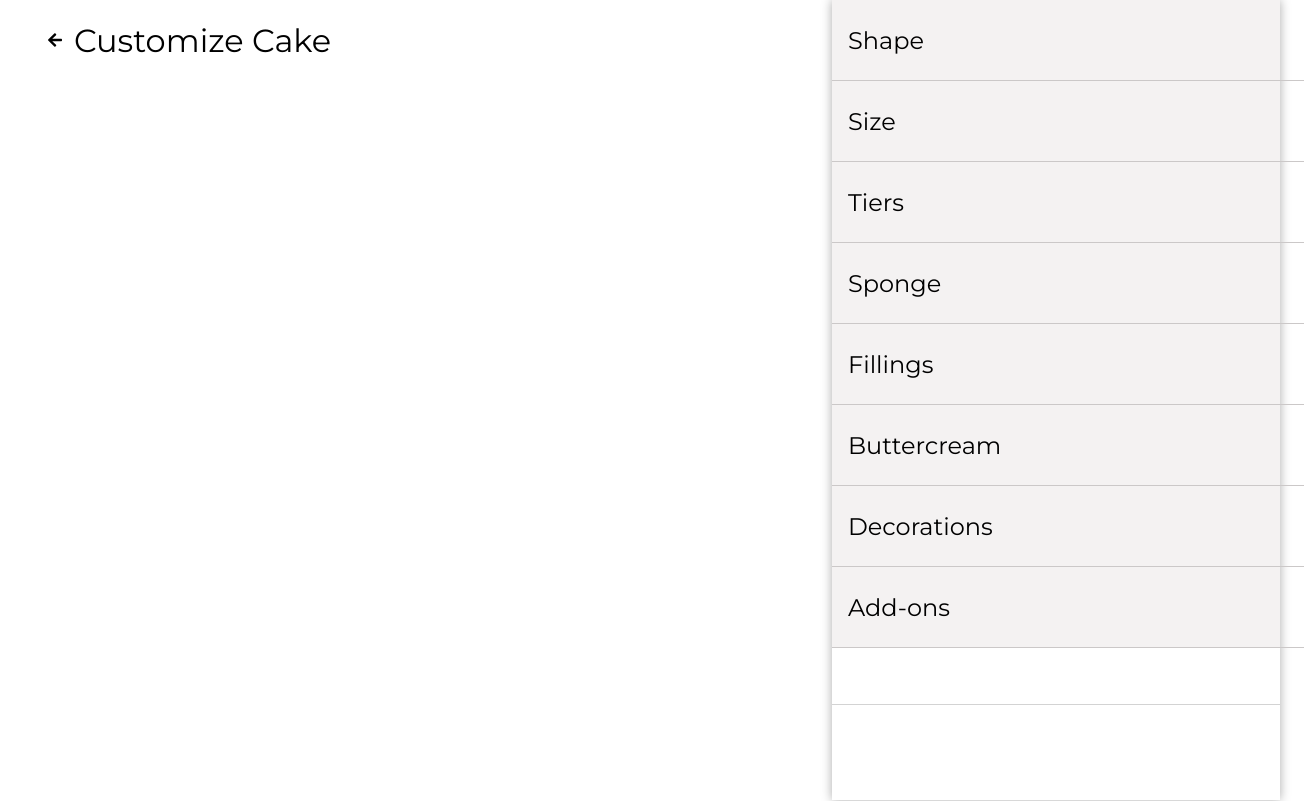
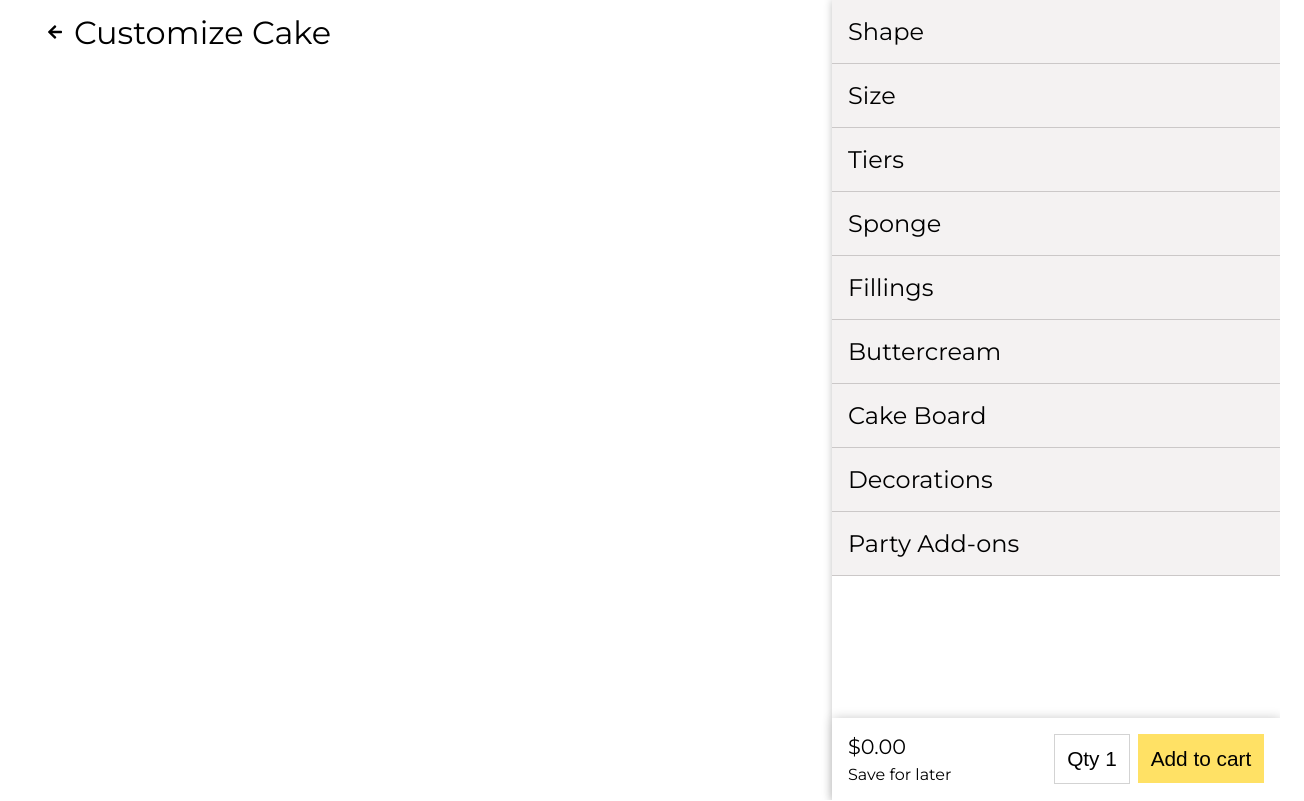
Before and after one commit to teyaleoni/teyas-bakery, a React (Create React App) app: page / in a window 1280 px wide. Shown: the whole page, 1304 px wide, since content can reach past the window. Built offline with nearby package versions, Linux system fonts and the light colour scheme.

Commit message:
organized, take out sass, some stylez

```diff
--- /dev/null
+++ b/src/Accordian.css
@@ -0,0 +1,21 @@
+.accordian {
+  overflow-y: scroll;
+}
+
+.categories {
+  margin: 0;
+  padding: 0;
+  background-color: rgb(244, 242, 242);
+}
+
+.category {
+  width: 100%;
+  border-bottom: 1px solid rgb(203, 200, 200);
+  height: 4rem;
+  list-style-type: none;
+  padding: 0.5rem;
+  padding-left: 1rem;
+  display: flex;
+  align-items: center;
+  font-size: 1.5em;
+}
--- /dev/null
+++ b/src/Accordian.js
@@ -0,0 +1,27 @@
+import React, { useState } from "react";
+import "./Accordian.css";
+
+function Accordian() {
+  const categories = [
+    { title: "Shape" },
+    { title: "Size" },
+    { title: "Tiers" },
+    { title: "Sponge" },
+    { title: "Fillings" },
+    { title: "Buttercream" },
+    { title: "Cake Board" },
+    { title: "Decorations" },
+    { title: "Party Add-ons" },
+  ];
+
+  return (
+    <div className="accordian">
+      <ul className={"categories"}>
+        {categories.map((category) => (
+          <li className={"category"}>{category.title}</li>
+        ))}
+      </ul>
+    </div>
+  );
+}
+export default Accordian;
--- /dev/null
+++ b/src/App.css
@@ -0,0 +1,16 @@
+.App {
+  display: flex;
+  height: 100vh;
+}
+
+.col-1 {
+  width: 65%;
+}
+
+.col-2 {
+  width: 35%;
+  display: flex;
+  flex-direction: column;
+  box-shadow: 0 0 8px 0#c2c2c2;
+  justify-content: space-between;
+}
--- a/src/App.js
+++ b/src/App.js
@@ -1,88 +1,19 @@
-import React, { useState } from "react";
-import "./App.scss";
-import { FontAwesomeIcon } from "@fortawesome/react-fontawesome";
-import { faArrowLeft } from "@fortawesome/free-solid-svg-icons";
-// import Box from "./box";
+import React from "react";
+import "./App.css";
+import Accordian from "./Accordian.js";
+import Footer from "./Footer.js";
+import Header from "./Header.js";
 
 function App() {
-  // const [shape, setShape] = useState(null);
-  // const [color, setColor] = useState(null);
-  // const [showElement, setShowElement] = useState(false);
-
-  const categories = [
-    { title: "Shape" },
-    { title: "Size" },
-    { title: "Tiers" },
-    { title: "Sponge" },
-    { title: "Fillings" },
-    { title: "Buttercream" },
-    { title: "Decorations" },
-    { title: "Add-ons" },
-  ];
-
   return (
     <div className="App">
       <div className="col-1">
-        <div className="header">
-          <FontAwesomeIcon icon={faArrowLeft} />
-          <h1>Customize Cake</h1>
-        </div>
+        <Header />
       </div>
       <div className="col-2">
-        <div className="accordian">
-          <ul className={"categories"}>
-            {categories.map((category) => (
-              <li className={"category"}>{category.title}</li>
-            ))}
-          </ul>
-        </div>
-        <div className="footer"></div>
+        <Accordian />
+        <Footer />
       </div>
-      {/* <div>
-        <div>
-          <div
-            className={color === "blue" ? "selected" : ""}
-            onClick={() => {
-              setShowElement(!showElement);
-            }}
-          >
-            Blue
-          </div>
-          {showElement ? <Box /> : false}
-        </div>
-        <div
-          className={color === "red" ? "selected" : ""}
-          onClick={() => {
-            setColor(color === "red" ? null : "red");
-          }}
-        >
-          Red
-        </div>
-        <div
-          className={color === "yellow" ? "selected" : ""}
-          onClick={() => {
-            setColor(color === "yellow" ? null : "yellow");
-          }}
-        >
-          Yellow
-        </div>
-        <div
-          className={shape === "round" ? "selected" : ""}
-          onClick={() => {
-            setShape(shape === "round" ? null : "round");
-          }}
-        >
-          Round
-        </div>
-        <div
-          className={shape === "square" ? "selected" : ""}
-          onClick={() => {
-            setShape(shape === "square" ? null : "square");
-          }}
-        >
-          Square
-        </div>
-      </div> */}
     </div>
   );
 }
--- a/src/App.scss
+++ /dev/null
@@ -1,51 +0,0 @@
-.App {
-  display: flex;
-  height: 100vh;
-}
-
-.col-1 {
-  width: 65%;
-  .header {
-    height: 6%;
-    display: flex;
-    align-items: center;
-    padding: 1rem 0 0 3rem;
-
-    h1 {
-      margin: 0 0 0 12px;
-      font-weight: 100;
-    }
-  }
-}
-
-.col-2 {
-  width: 35%;
-  box-shadow: 0 0 10px 0 #aaaaaa;
-
-  .accordian {
-    height: 88%;
-
-    .categories {
-      margin: 0;
-      padding: 0;
-      background-color: rgb(244, 242, 242);
-
-      .category {
-        width: 100%;
-        border-bottom: 1px solid rgb(203, 200, 200);
-        height: 4rem;
-        list-style-type: none;
-        padding: 0.5rem;
-        padding-left: 1rem;
-        display: flex;
-        align-items: center;
-        font-size: 1.5em;
-      }
-    }
-  }
-
-  .footer {
-    border-top: 1px solid lightgrey;
-    height: 12%;
-  }
-}
--- /dev/null
+++ b/src/Footer.css
@@ -0,0 +1,30 @@
+.footer {
+  width: 100%;
+  display: flex;
+  justify-content: space-between;
+  padding: 1rem;
+  box-shadow: 1px 1px 11px 0px #c2c2c2;
+}
+
+.save {
+  margin-top: 0.4rem;
+}
+
+.quantity {
+  padding: 0.75rem;
+  border: 0.5px solid lightgrey;
+  background-color: transparent;
+}
+
+.add-to-cart {
+  padding: 0.8rem;
+  background-color: #ffe165;
+  border: none;
+  margin-left: 0.5rem;
+}
+
+.add-to-cart,
+.quantity,
+.total {
+  font-size: 1.3rem;
+}
--- /dev/null
+++ b/src/Footer.js
@@ -0,0 +1,18 @@
+import React from "react";
+import "./Footer.css";
+
+function Footer() {
+  return (
+    <div className="footer">
+      <div className="amount">
+        <div className="total">$0.00</div>
+        <div className="save">Save for later</div>
+      </div>
+      <div className="buttons">
+        <button className="quantity">Qty 1</button>
+        <button className="add-to-cart">Add to cart</button>
+      </div>
+    </div>
+  );
+}
+export default Footer;
--- /dev/null
+++ b/src/Header.css
@@ -0,0 +1,11 @@
+.header {
+  height: 6%;
+  display: flex;
+  align-items: center;
+  padding: 1rem 0 0 3rem;
+}
+
+h1 {
+  margin: 0 0 0 12px;
+  font-weight: 100;
+}
--- /dev/null
+++ b/src/Header.js
@@ -0,0 +1,14 @@
+import React from "react";
+import "./Header.css";
+import { FontAwesomeIcon } from "@fortawesome/react-fontawesome";
+import { faArrowLeft } from "@fortawesome/free-solid-svg-icons";
+
+function Header() {
+  return (
+    <div className="header">
+      <FontAwesomeIcon icon={faArrowLeft} />
+      <h1>Customize Cake</h1>
+    </div>
+  );
+}
+export default Header;
--- a/src/index.scss
+++ b/src/index.css
@@ -5,3 +5,7 @@ body {
   -webkit-font-smoothing: antialiased;
   -moz-osx-font-smoothing: grayscale;
 }
+
+* {
+  box-sizing: border-box;
+}
--- a/src/index.js
+++ b/src/index.js
@@ -1,6 +1,6 @@
 import React from "react";
 import ReactDOM from "react-dom";
-import "./index.scss";
+import "./index.css";
 import App from "./App";
 import reportWebVitals from "./reportWebVitals";
 
```
Also changed, not shown: src/box.js (deleted, +0 -7 lines), 1 other file (tests, documents, lock files or other folders).
